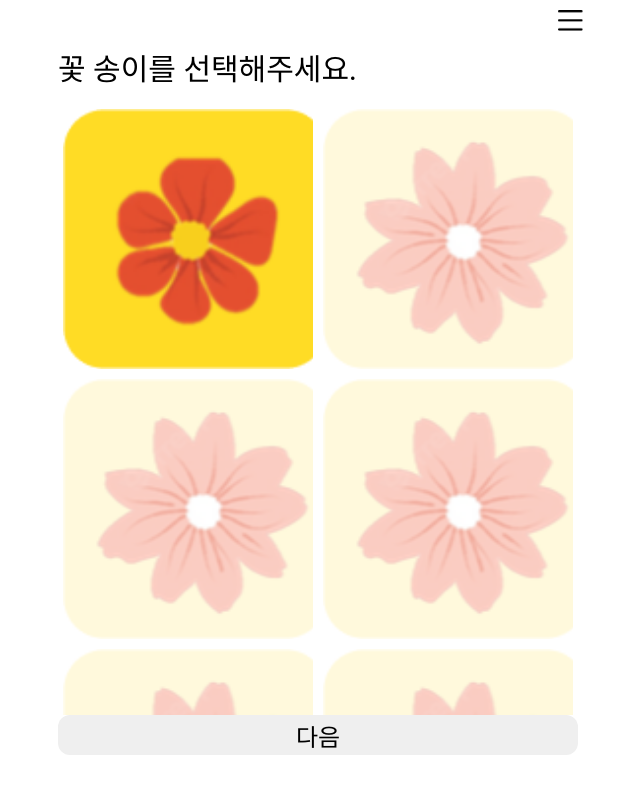
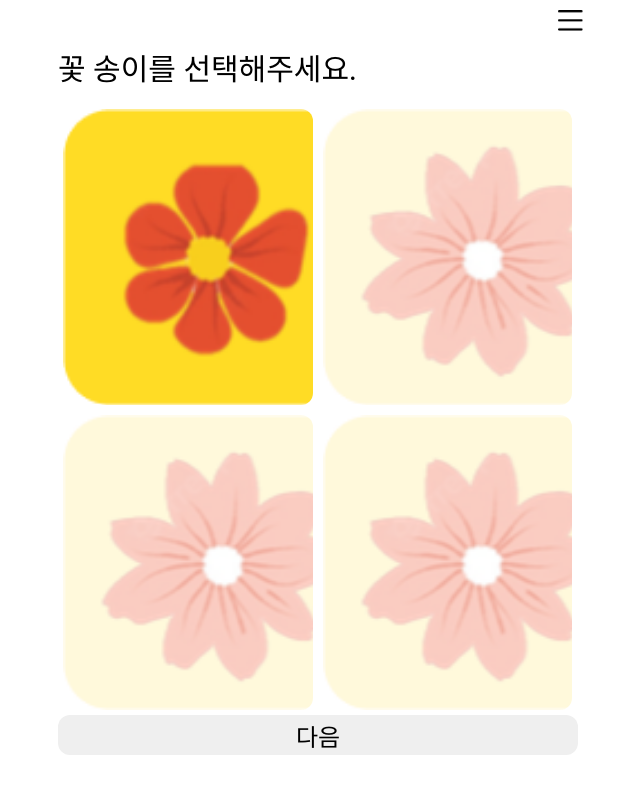
Before and after one commit to 2022Letters/frontend, a React (Create React App) app: page /guest/select in a window 1280 px wide. Shown: the top 794 px of the page, without its empty margins (322-962 px from the left). Built offline with nearby package versions, Linux system fonts and the light colour scheme; a web font is replaced by a local one.

Commit message:
Refactor : #8 guest/write 화면이 커졌을 때 너비 통일

```diff
--- a/src/pages/GuestWrite.tsx
+++ b/src/pages/GuestWrite.tsx
@@ -36,6 +36,7 @@ const NicknameInput = styled.input`
 
 const LetterWrapper = styled.div`
   height: 100%;
+  width: 100%;
   position: relative;
   margin-top: 15px;
 `;
@@ -61,6 +62,9 @@ const LetterImg = styled.img`
   width: 100%;
   height: 100%;
   opacity: 0.4;
+  position: absolute;
+  top: 0;
+  left: 0;
 `;
 
 const NextBtn = styled(Button)`
--- a/src/pages/LeafSelect.tsx
+++ b/src/pages/LeafSelect.tsx
@@ -33,8 +33,8 @@ interface LeafBtnProps {
 }
 
 const LeafBtn = styled.button<LeafBtnProps>`
-  width: calc(50% - 10px);
-  padding-bottom: 50%;
+  width: 48%;
+  padding-bottom: 48%;
   margin: 5px;
   border-radius: 12px;
   opacity: ${(props) => (props.isSelect ? 1 : 0.5)};
@@ -53,10 +53,7 @@ const leafs = [
   { img: '/img/Group14.png', id: 0 },
   { img: '/img/Group15.png', id: 1 },
   { img: '/img/Group15.png', id: 2 },
-  { img: '/img/Group15.png', id: 3 },
-  { img: '/img/Group15.png', id: 4 },
-  { img: '/img/Group15.png', id: 5 },
-  { img: '/img/Group15.png', id: 6 }
+  { img: '/img/Group15.png', id: 3 }
 ];
 
 function LeafSelect() {
```
